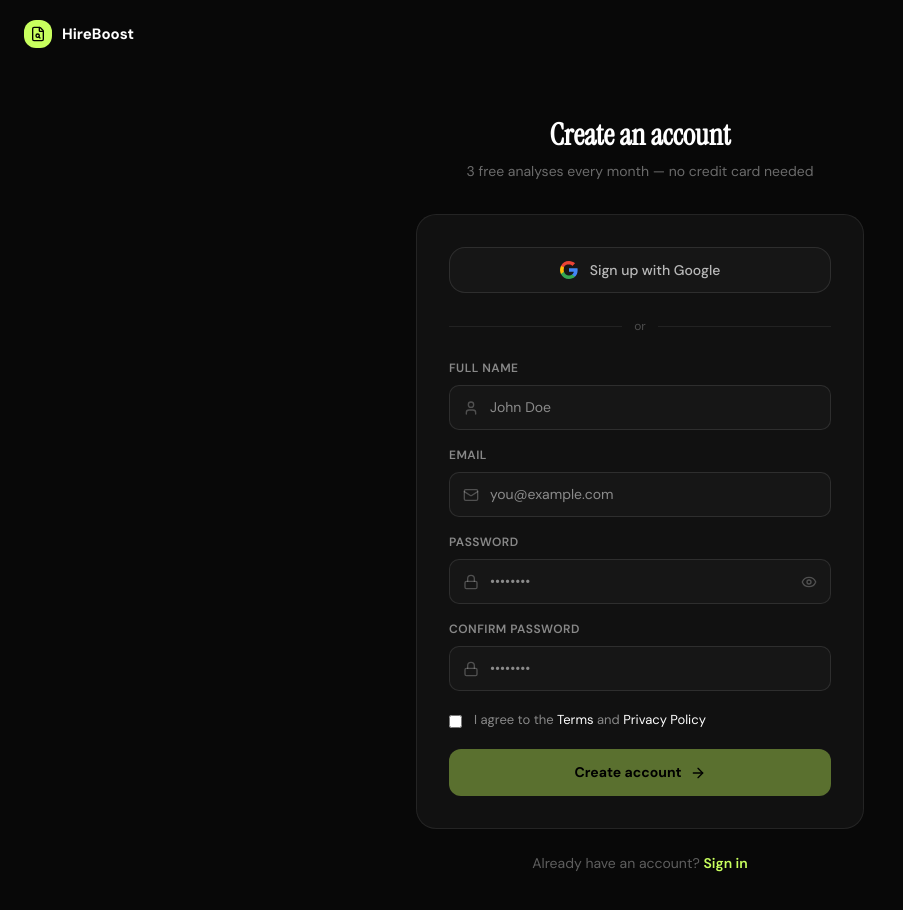
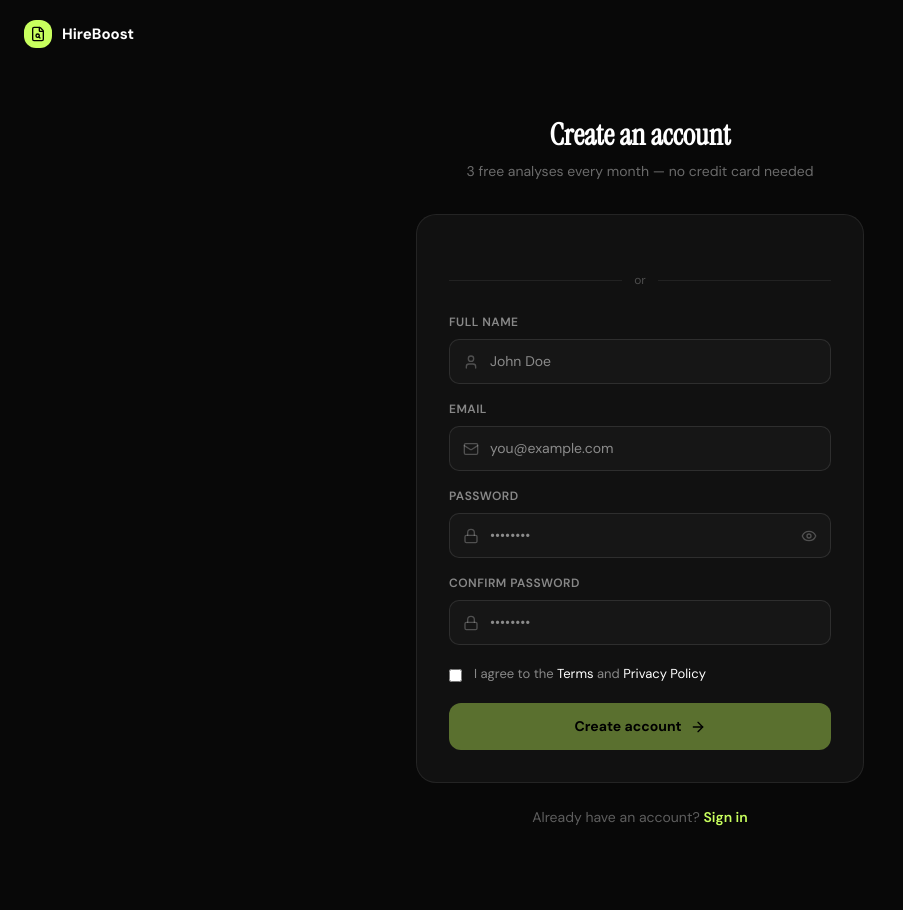
Before and after one commit to elghanbibadr/hireboost, a Next.js app: page /signup in a window 1280 px wide. Shown: the top 910 px of the page, without its empty margins (0-903 px from the left). After the commit the page ends 876 px from the top, so only its background shows below. Built offline with nearby package versions, Linux system fonts and the light colour scheme; no server answers.

Commit message:
disable google auth temporarlu

```diff
--- a/app/signin/page.tsx
+++ b/app/signin/page.tsx
@@ -83,7 +83,7 @@ export default function SignIn() {
           }}>
 
             {/* Google */}
-            <button
+            {/* <button
               onClick={handleGoogle}
               className="w-full flex items-center justify-center gap-3 py-3 rounded-xl text-sm font-medium transition-all"
               style={{ background: '#161616', border: '1px solid rgba(255,255,255,0.10)', color: 'rgba(255,255,255,0.70)' }}
@@ -92,7 +92,7 @@ export default function SignIn() {
             >
               <svg width="18" height="18" viewBox="0 0 18 18"><path fill="#4285F4" d="M17.64 9.2c0-.637-.057-1.251-.164-1.84H9v3.481h4.844c-.209 1.125-.843 2.078-1.796 2.717v2.258h2.908c1.702-1.567 2.684-3.875 2.684-6.615z"/><path fill="#34A853" d="M9 18c2.43 0 4.467-.806 5.956-2.18l-2.908-2.259c-.806.54-1.837.86-3.048.86-2.344 0-4.328-1.584-5.036-3.711H.957v2.332A8.997 8.997 0 0 0 9 18z"/><path fill="#FBBC05" d="M3.964 10.71A5.41 5.41 0 0 1 3.682 9c0-.593.102-1.17.282-1.71V4.958H.957A8.996 8.996 0 0 0 0 9c0 1.452.348 2.827.957 4.042l3.007-2.332z"/><path fill="#EA4335" d="M9 3.58c1.321 0 2.508.454 3.44 1.345l2.582-2.58C13.463.891 11.426 0 9 0A8.997 8.997 0 0 0 .957 4.958L3.964 6.29C4.672 4.163 6.656 3.58 9 3.58z"/></svg>
               Continue with Google
-            </button>
+            </button> */}
 
             {/* Divider */}
             <div className="flex items-center gap-3 my-6">
--- a/app/signup/page.tsx
+++ b/app/signup/page.tsx
@@ -139,11 +139,11 @@ export default function SignUp() {
 
           <div style={{ background: '#111', border: '1px solid rgba(255,255,255,0.08)', borderRadius: 20, padding: '32px' }}>
             {/* Google */}
-            <button onClick={handleGoogle} className="w-full flex items-center justify-center gap-3 py-3 rounded-xl text-sm font-medium transition-all"
+            {/* <button onClick={handleGoogle} className="w-full flex items-center justify-center gap-3 py-3 rounded-xl text-sm font-medium transition-all"
               style={{ background: '#161616', border: '1px solid rgba(255,255,255,0.10)', color: 'rgba(255,255,255,0.70)' }}>
               <svg width="18" height="18" viewBox="0 0 18 18"><path fill="#4285F4" d="M17.64 9.2c0-.637-.057-1.251-.164-1.84H9v3.481h4.844c-.209 1.125-.843 2.078-1.796 2.717v2.258h2.908c1.702-1.567 2.684-3.875 2.684-6.615z"/><path fill="#34A853" d="M9 18c2.43 0 4.467-.806 5.956-2.18l-2.908-2.259c-.806.54-1.837.86-3.048.86-2.344 0-4.328-1.584-5.036-3.711H.957v2.332A8.997 8.997 0 0 0 9 18z"/><path fill="#FBBC05" d="M3.964 10.71A5.41 5.41 0 0 1 3.682 9c0-.593.102-1.17.282-1.71V4.958H.957A8.996 8.996 0 0 0 0 9c0 1.452.348 2.827.957 4.042l3.007-2.332z"/><path fill="#EA4335" d="M9 3.58c1.321 0 2.508.454 3.44 1.345l2.582-2.58C13.463.891 11.426 0 9 0A8.997 8.997 0 0 0 .957 4.958L3.964 6.29C4.672 4.163 6.656 3.58 9 3.58z"/></svg>
               Sign up with Google
-            </button>
+            </button> */}
 
             <div className="flex items-center gap-3 my-6">
               <div className="flex-grow h-px" style={{ background: 'rgba(255,255,255,0.07)' }} />
```
